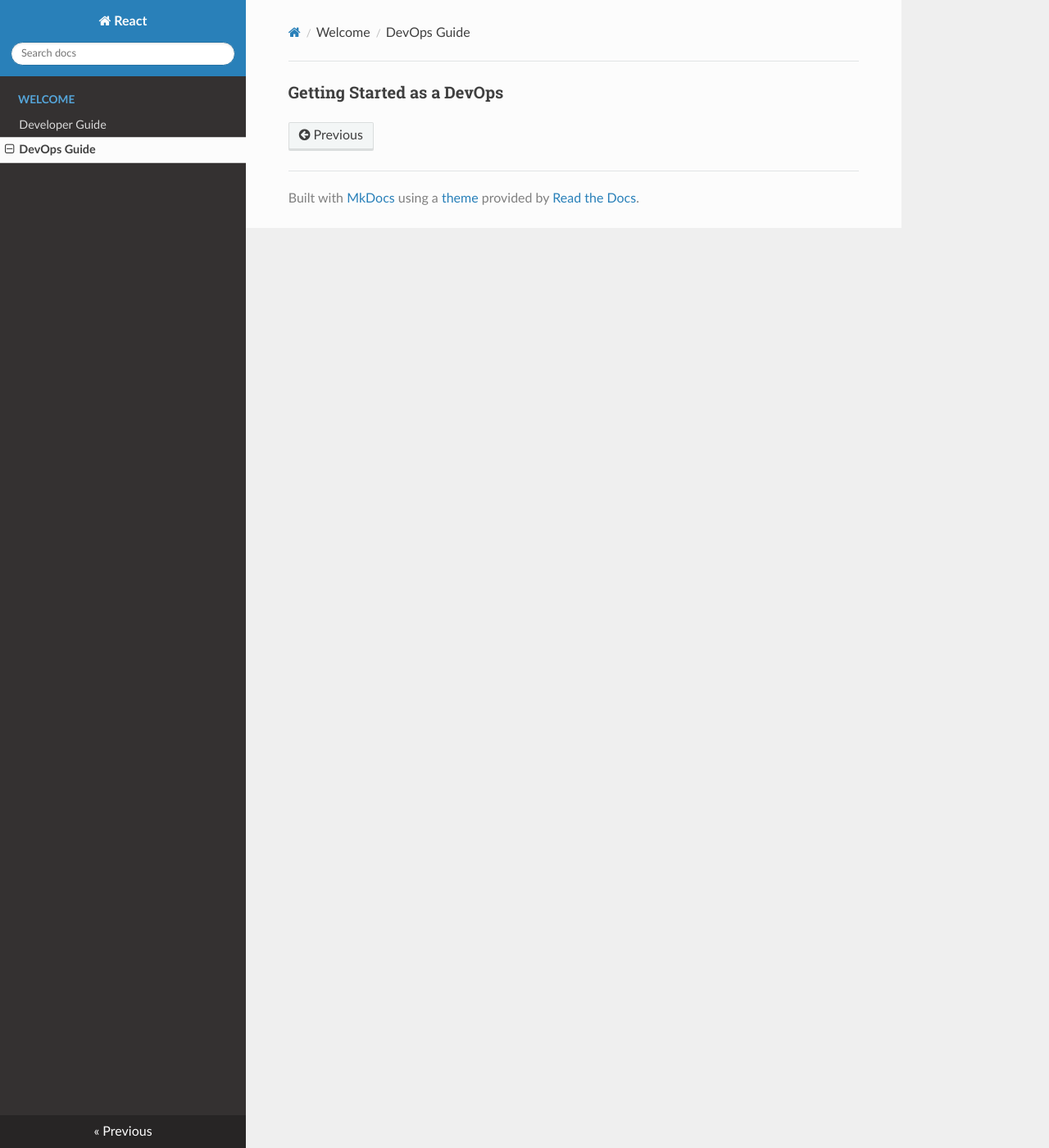
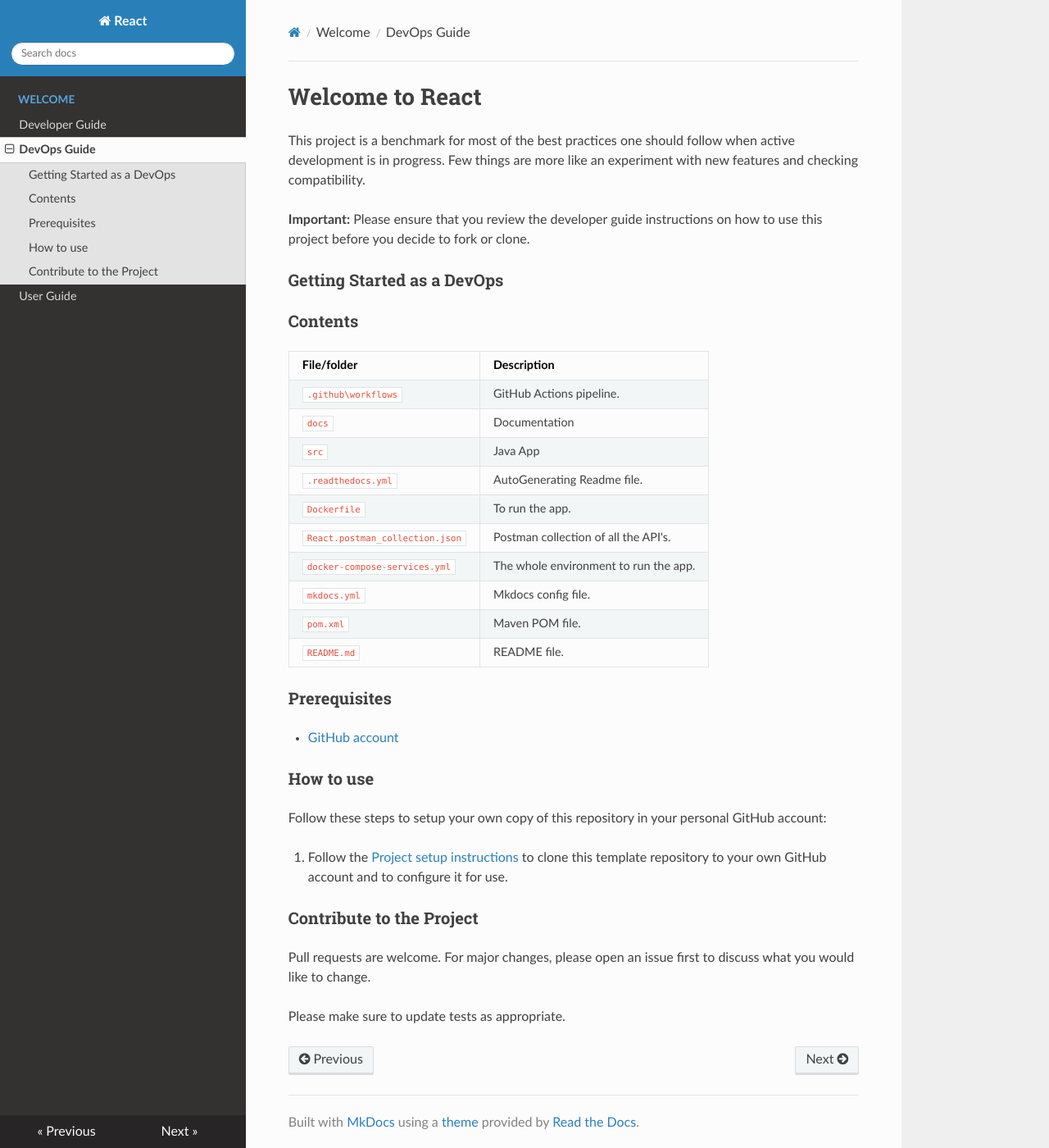
Before and after one commit to studymadara/React, an MkDocs documentation site: the page built from docs/devOpsGuide.md, in a window 1280 px wide and 1400 px high. Shown: the whole window at 82% size. Built offline with MkDocs 1.6.1, drawn with Linux system fonts in a browser that asks for light colours; nearby versions of some CDN libraries.

Commit message:
readthedocs [1.0]

```diff
--- a/docs/devOpsGuide.md
+++ b/docs/devOpsGuide.md
@@ -1 +1,42 @@
+# Welcome to React
+
+This project is a benchmark for most of the best practices one should follow when active development is in progress. Few
+things are more like an experiment with new features and checking compatibility.
+
+**Important:** Please ensure that you review the developer guide instructions on how to use this project before you
+decide to fork or clone.
+
 ### Getting Started as a DevOps
+
+### Contents
+
+| File/folder                     | Description                           |
+|---------------------------------|---------------------------------------|
+| `.github\workflows`             | GitHub Actions pipeline.              |
+| `docs`                          | Documentation                         |
+| `src`                           | Java App                              |
+| `.readthedocs.yml`              | AutoGenerating Readme file.           |
+| `Dockerfile`                    | To run the app.                       |
+| `React.postman_collection.json` | Postman collection of all the API's.  |
+| `docker-compose-services.yml`   | The whole environment to run the app. |
+| `mkdocs.yml`                    | Mkdocs config file.                   |
+| `pom.xml`                       | Maven POM file.                       |
+| `README.md`                     | README file.                          |
+
+### Prerequisites
+
+- [GitHub account](https://github.com/join)
+
+### How to use
+
+Follow these steps to setup your own copy of this repository in your personal GitHub account:
+
+1. Follow the [Project setup instructions](./docs/index.md) to clone this template repository to your own GitHub account
+   and to configure it for use.
+
+### Contribute to the Project
+
+Pull requests are welcome. For major changes, please open an issue first
+to discuss what you would like to change.
+
+Please make sure to update tests as appropriate.
--- a/mkdocs.yml
+++ b/mkdocs.yml
@@ -26,3 +26,4 @@ nav:
   - Welcome:
       - Developer Guide: index.md
       - DevOps Guide: devOpsGuide.md
+      - User Guide: userGuide.md
```
Also changed, not shown: docs/index.md (+15 -0 lines), docs/userGuide.md (added).
